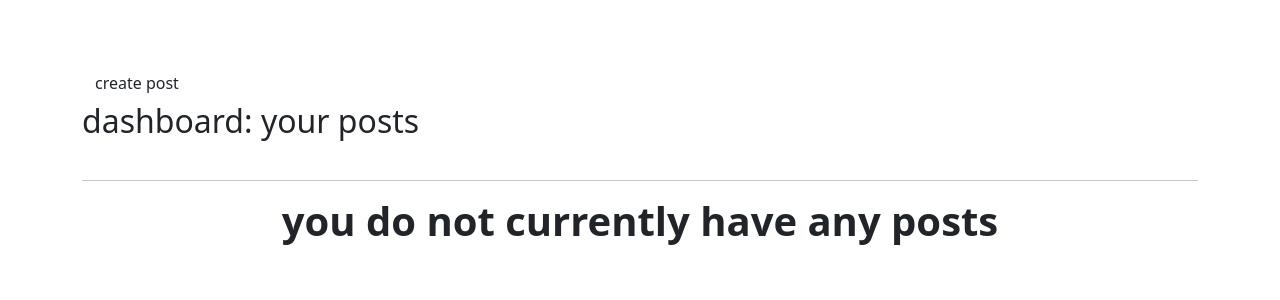
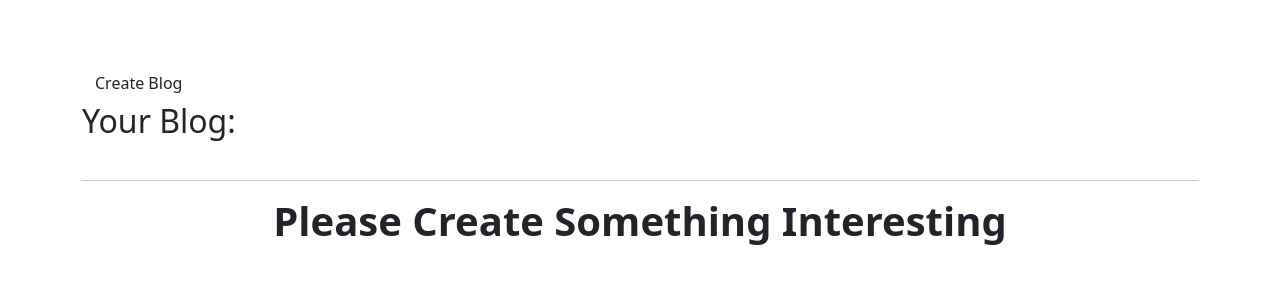
Before and after one commit to willyhuang18/Silicon-Valley-Blog, a Node server app: page /dashboard in a window 1280 px wide. Shown: the part 104-404 px from the top of the page. Run offline with Node 20, Linux system fonts and the light colour scheme; a user stored in the database is signed in; data that the repository does not hold is empty; some libraries are stand-ins or nearby versions.

Commit message:
change something

```diff
--- a/views/dashboard.handlebars
+++ b/views/dashboard.handlebars
@@ -1,7 +1,8 @@
 <div class="mb-5 pt-3">
-        <a href="/dashboard/new-post/"><button id="create-post" class="btn btn-is-primary ">create post</button></a>
+    <div>
+        <a href="/dashboard/new-post/" class="btn btn-is-primary ">Create Blog</a>
 
-        <h2 class="title pb-4">dashboard: your posts</h2><hr>
+        <h2 class="title pb-4">Your Blog: </h2><hr>
 {{#if posts.length}}
     </div>
 
@@ -13,6 +14,6 @@
     {{/each}}
 
 {{else}}
-<h6 class="text-center fw-bold fs-1">you do not currently have any posts</h6>
+<h6 class="text-center fw-bold fs-1">Please Create Something Interesting </h6>
 
 {{/if}}
```
